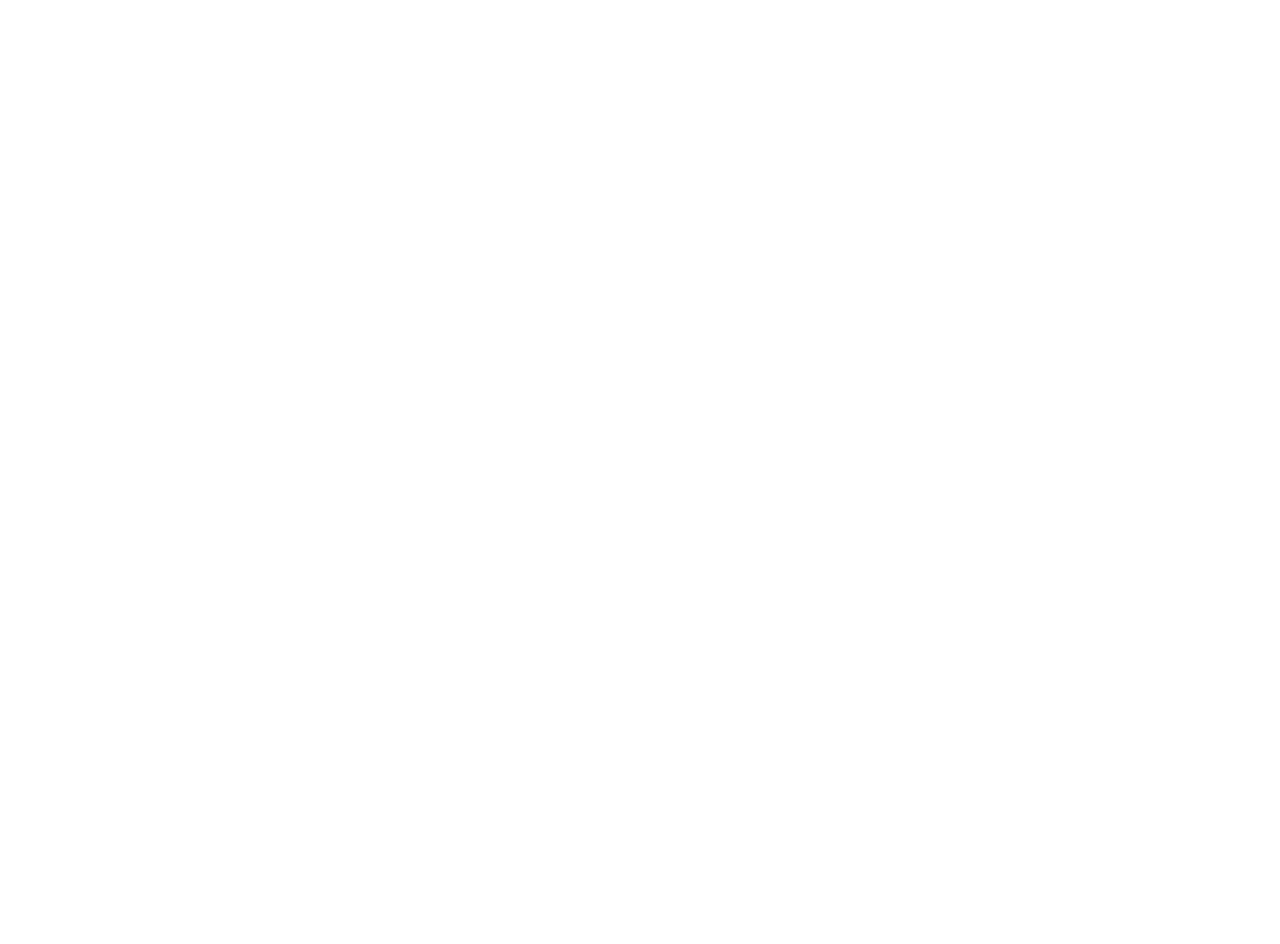
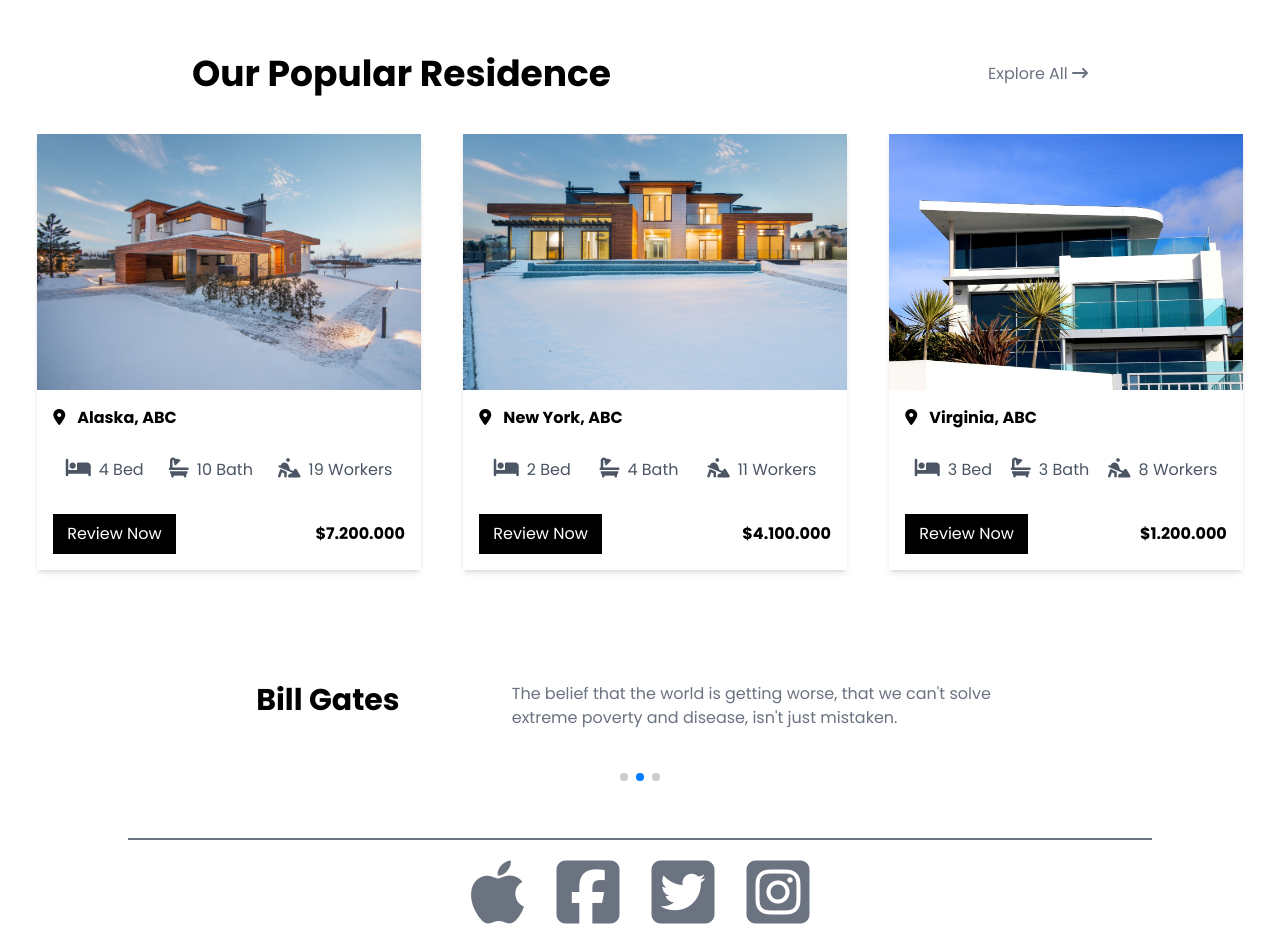
Before and after one commit to maciek617/real-estate, a Vue app: page / in a window 1280 px wide. Shown: the part 2082-3026 px from the top of the page. Before the commit the page ends 1936 px from the top, so only its background shows below. Built offline with nearby package versions, Linux system fonts and the light colour scheme.

Commit message:
add popular residences, add second page benefits, add qoutes view slider, improve styling

```diff
--- a/package.json
+++ b/package.json
@@ -10,6 +10,7 @@
   },
   "dependencies": {
     "core-js": "^3.8.3",
+    "swiper": "^8.2.5",
     "vue": "^3.2.13",
     "vue-router": "^4.0.3",
     "vuex": "^4.0.0"
--- /dev/null
+++ b/src/components/hero-page/scroll-down/CompaniesView.vue
@@ -0,0 +1,18 @@
+<template>
+  <div class="companies text-gray-500 text-center">
+    <i class="fa-brands fa-apple text-6xl m-4 lg:text-7xl cursor-pointer"></i>
+    <i class="fa-brands fa-facebook-square text-6xl m-4 lg:text-7xl cursor-pointer"></i>
+    <i class="fa-brands fa-twitter-square text-6xl m-4 lg:text-7xl cursor-pointer"></i>
+    <i class="fa-brands fa-instagram-square text-6xl m-4 lg:text-7xl cursor-pointer"></i>
+  </div>
+</template>
+
+<script>
+export default {
+  name: "CompaniesView"
+}
+</script>
+
+<style scoped>
+
+</style>
--- /dev/null
+++ b/src/components/hero-page/scroll-down/HeroResidences.vue
@@ -0,0 +1,63 @@
+<template>
+<div class="residence_wrapper flex justify-around items-center flex-col mt-6 lg:flex-row max-w-screen-xl m-auto">
+  <div v-for="residence in residencesInfo" :key="residence.img" class="shadow-md mt-4 max-w-xs xl:max-w-lg">
+    <img :src="require('../../../' + residence.img)" alt="residence" class="max-w-sm w-full h-64 object-cover">
+    <span class="block p-4 font-bold"><i class="fa-solid fa-location-dot mr-3"></i>{{
+        residence.location }}</span>
+    <div class="info_box p-4 pt-2 flex justify-around max-w-sm">
+      <span class="text-gray-600"><i class="fa-solid fa-bed text-xl mr-2"></i>{{ residence.bed }} Bed</span>
+      <span class="text-gray-600"><i class="fa-solid fa-bath text-xl mr-2"></i>{{ residence.bath}} Bath</span>
+      <span class="text-gray-600"><i class="fa-solid fa-person-digging text-xl mr-2"></i>{{residence.worker }}
+        Workers</span>
+    </div>
+    <div class="price flex items-center justify-between p-4">
+      <MainButton>Review Now</MainButton>
+      <span class="font-bold">${{ residence.price }}</span>
+    </div>
+  </div>
+</div>
+</template>
+
+<script>
+import {ref} from "vue";
+import MainButton from "@/components/buttons/MainButton";
+
+export default {
+  name: "HeroResidences",
+  components: {MainButton},
+  setup() {
+    const residencesInfo = ref([
+      {
+        img: 'assets/buildings/house_5.jpg',
+        location: 'Alaska, ABC',
+        bed: '4',
+        bath: '10',
+        worker: '19',
+        price: '7.200.000'
+      },
+      {
+        img: 'assets/buildings/house_4.jpg',
+        location: 'New York, ABC',
+        bed: '2',
+        bath: '4',
+        worker: '11',
+        price: '4.100.000'
+      },
+      {
+        img: 'assets/buildings/house_1.jpg',
+        location: 'Virginia, ABC',
+        bed: '3',
+        bath: '3',
+        worker: '8',
+        price: '1.200.000'
+      },
+    ])
+
+    return {residencesInfo}
+  }
+}
+</script>
+
+<style scoped>
+
+</style>
--- /dev/null
+++ b/src/components/hero-page/scroll-down/PopularResidences.vue
@@ -0,0 +1,23 @@
+<template>
+  <div class="px-4">
+    <div
+        class="residence_main_title mt-14 flex flex-col sm:flex-row sm:justify-between lg:justify-between lg:px-44">
+      <span class="font-bold text-2xl sm:text-3xl lg:text-4xl">Our Popular Residence</span>
+      <span class="text-gray-500 py-2 cursor-pointer">Explore All
+    <i class="fa-solid fa-arrow-right-long text-gray-500"></i></span>
+    </div>
+    <HeroResidences/>
+  </div>
+</template>
+
+<script>
+import HeroResidences from "@/components/hero-page/scroll-down/HeroResidences";
+export default {
+  name: "PopularResidences",
+  components: {HeroResidences}
+}
+</script>
+
+<style scoped>
+
+</style>
--- /dev/null
+++ b/src/components/hero-page/scroll-down/QuoteView.vue
@@ -0,0 +1,62 @@
+<template>
+  <div
+      class="swiper_wrapper border-b-2 border-gray-500 max-w-screen-lg m-auto p-4 pb-10 mt-24 border-b-2 border-gray-500">
+    <swiper class="cursor-pointer"
+            :modules="modules"
+            :space-between="10"
+            :loop="true"
+            :pagination="{ clickable: true }"
+            :autoplay="{
+              delay: 4000,
+              disableOnInteraction: false,
+              pauseOnMouseEnter: true
+            }"
+
+    >
+      <swiper-slide v-for="text in swiperTextBase" :key="text.description" class="pb-14 sm:flex sm:justify-evenly">
+        <h1 class="font-bold text-2xl pb-6 lg:text-3xl">{{ text.author }}</h1>
+        <p class="text-gray-500 max-w-sm lg:max-w-lg">{{ text.description }}</p>
+      </swiper-slide>
+    </swiper>
+  </div>
+  <CompaniesView/>
+</template>
+
+<script>
+import CompaniesView from "@/components/hero-page/scroll-down/CompaniesView";
+import {Pagination, Autoplay} from 'swiper'
+import {Swiper, SwiperSlide} from 'swiper/vue';
+import 'swiper/css';
+import 'swiper/css/pagination';
+import {ref} from "vue";
+
+export default {
+  name: "QuoteView",
+  components: {CompaniesView, Swiper, SwiperSlide},
+  setup() {
+    const swiperTextBase = ref([
+      {
+        author: 'Elon Musk',
+        description: 'When something is important enough, you do it even if the odds are not in your favor.'
+      },
+      {
+        author: 'Bill Gates',
+        description: 'The belief that the world is getting worse, that we can\'t solve extreme poverty and disease, isn\'t just mistaken.'
+      },
+      {
+        author: 'Jeff Bezos',
+        description: 'A man must physically protect his woman. But a woman must spiritually protect her man. She must bring positivity and joy.'
+      },
+    ])
+
+    return {
+      modules: [Pagination, Autoplay],
+      swiperTextBase
+    };
+  },
+}
+</script>
+
+<style scoped>
+
+</style>
--- a/src/components/hero-page/scroll-down/SecondPageBenefits.vue
+++ b/src/components/hero-page/scroll-down/SecondPageBenefits.vue
@@ -1,7 +1,7 @@
 <template>
   <div class="benefits sm:px-4 sm:flex sm:justify-center lg:mt-10">
     <img :src="require('../../../assets/buildings/house_3.jpg')" alt="luxury building"
-         class="max-w-xl w-full h-96 object-cover lg:h-full">
+         class="max-w-2xl w-full h-96 object-cover lg:h-full">
     <div class="benefits_info_wrapper m-4 lg:mx-10">
       <div class="benefit">
         <i
--- a/src/views/HomeView.vue
+++ b/src/views/HomeView.vue
@@ -1,14 +1,18 @@
 <template>
   <HeroPageMain class="bg-no-repeat object-cover bg-cover bg-hero-img"/>
   <HeroPageSecond/>
+  <PopularResidences/>
+  <QuoteView/>
 </template>
 
 <script>
 import HeroPageMain from "@/components/hero-page/HeroPageMain";
 import HeroPageSecond from "@/components/hero-page/HeroPageSecond";
+import PopularResidences from "@/components/hero-page/scroll-down/PopularResidences";
+import QuoteView from "@/components/hero-page/scroll-down/QuoteView";
 export default {
   name: 'HomeView',
-  components: {HeroPageMain, HeroPageSecond}
+  components: {HeroPageMain, HeroPageSecond, PopularResidences, QuoteView}
 }
 </script>
 
```
Also changed, not shown: 2 other files (tests, documents, lock files or other folders).
